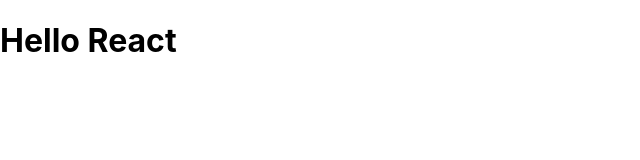
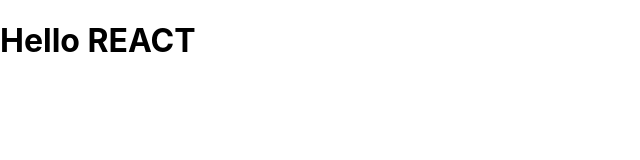
Before and after one commit to newcombn/youtube-react-typescript-tdd-tutorial, a React (Create React App) app: page / in a window 1280 px wide. Shown: the top 160 px of the page, without its empty margins (0-640 px from the left). Built offline with nearby package versions, Linux system fonts and the light colour scheme.

Commit message:
Added test to check if passing number to label() function expecting string would throw TypeError.

```diff
--- a/src/App.tsx
+++ b/src/App.tsx
@@ -1,10 +1,15 @@
 import React from 'react';
 import './App.css';
+
+// NRN - this test here
+export function label(name: string) {
+    return `Hello ${name.toUpperCase()}`;
+}
 
 function App() {
   return (
       <div>
-        <h1>Hello React</h1>
+        <h1>{label("React")}</h1>
       </div>
   );
 }
```
Also changed, not shown: 1 other file (tests, documents, lock files or other folders).
